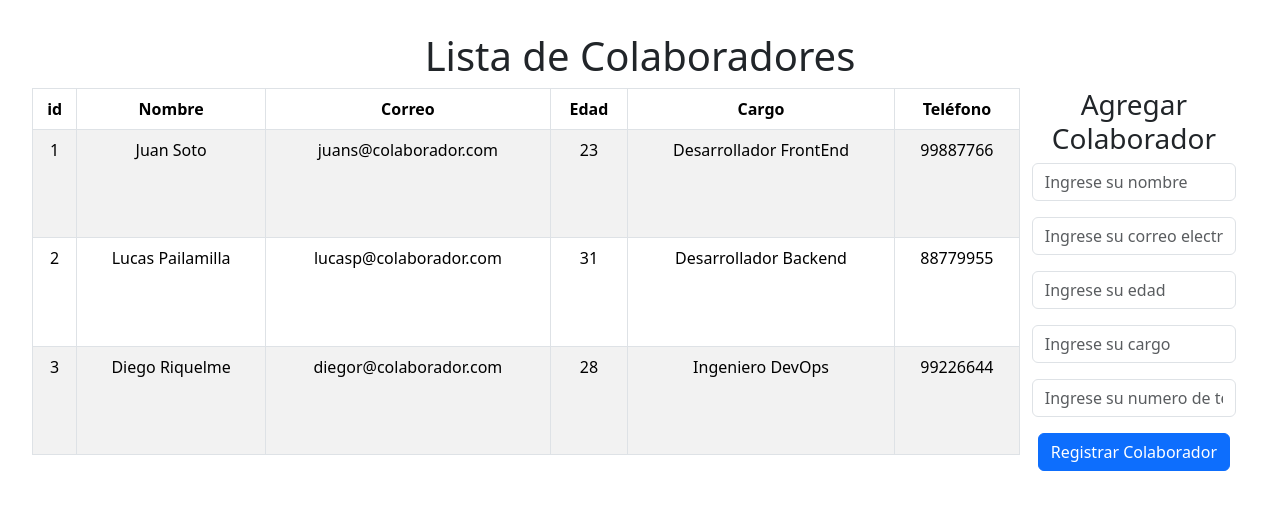
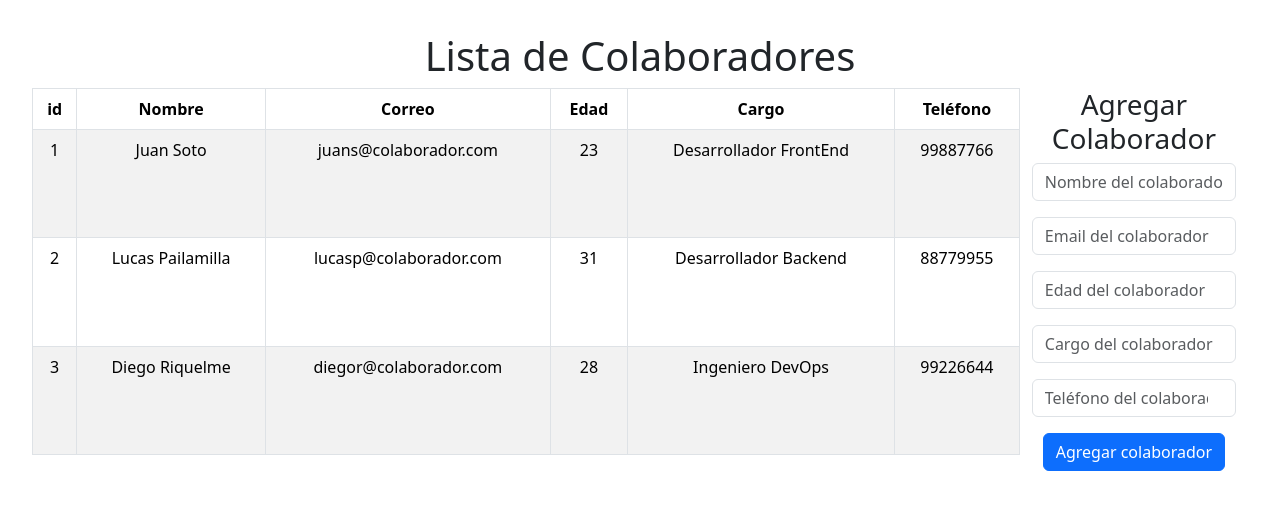
Before and after one commit to DomGP/Modulo04_Desafio_03_col, a React (Vite) app: page / in a window 1280 px wide. Shown: the top 510 px of the page. Built offline with nearby package versions, Linux system fonts and the light colour scheme.

Commit message:
dando funcionalidad a formualario

```diff
--- a/src/App.jsx
+++ b/src/App.jsx
@@ -1,3 +1,4 @@
+import { useState } from 'react'
 import { BaseColaboradores } from './BaseColaboradores'
 
 import './App.css'
@@ -10,17 +11,26 @@ import Subtitle from './components/Subtitle';
 
 function App() {
 
+  const [datos, setDatos] = useState(BaseColaboradores) //Se declara el estado llamado 'datos' que almacena a BaseColaboradores.
+
+  const agregarColaborador = (nuevoColaborador) => {
+    setDatos([...datos, nuevoColaborador])
+    //Esta función se va al componente formulario, para agregar los nuevos colaboradores al estado 'datos'
+  }
+
   return (
     <>
       <Header
         textTitle = 'Lista de Colaboradores'/>
       <div className='d-flex'>
         <Listado className='col-md-9'
-          datos = {BaseColaboradores} />
+          datos = {datos} />
           <div>
             <Subtitle
               textSubtitle = 'Agregar Colaborador' />
-            <Formulario className='col-md-3' />
+            <Formulario
+              className='col-md-3'
+              agregarColaborador = {agregarColaborador}/>
           </div>
       </div>
     </>
--- a/src/components/Formulario.jsx
+++ b/src/components/Formulario.jsx
@@ -1,81 +1,111 @@
 import { useState } from "react";
-const Formulario = () => {
 
-    const [colaborador, setColaborador] = useState({
+import Button from 'react-bootstrap/Button';
+import Form from 'react-bootstrap/Form';
+
+const Formulario = ({agregarColaborador}) => {
+
+    /* const [colaborador, setColaborador] = useState({
         nombre: "",
         email: "",
         edad: "",
         cargo: "",
         telefono: ""
-    });
-    const ingresoColab = (e) =>{
-        e.preventDefault()
-        setColaborador(e.target.value)
-    }
+    }); */
+
+  //ESTADOS DEL FORMULARIO
+  const [nombre, setNombre] = useState('')
+  const [correo, setCorreo] = useState('')
+  const [edad, setEdad] = useState('')
+  const [cargo, setCargo] = useState('')
+  const [telefono, setTelefono] = useState('')
+
+  const generarIdUnico = () => {
+    return Math.floor(Math.random() * 100)
+  }
+
+  const ingresoColab = (e) => {
+    e.preventDefault()
+    const nuevoColaborador = {
+      id: generarIdUnico(),
+      nombre,
+      correo,
+      edad,
+      cargo,
+      telefono,
+    };
+    agregarColaborador(nuevoColaborador)
+    //Limpia los campos despues de agregar el colaborador
+    setNombre('');
+    setCorreo('');
+    setEdad('');
+    setCargo('');
+    setTelefono('');
+  }
 
   return (
 
     <div className="container">
-      <form>
-        <div className="mb-3">
-          <input
-            type="text"
-            className="form-control"
-            id="exampleInputName1"
-            aria-describedby="nameHelp"
-            name="nombre"
-            value={colaborador.nombre}
-            placeholder="Ingrese su nombre"
-            onChange={ingresoColab}
-          />
-        </div>
-        <div className="mb-3">
-          <input
-            type="email"
-            className="form-control"
-            id="exampleInputEmail1"
-            name="email"
-            value={colaborador.email}
-            placeholder="Ingrese su correo electronico"
-            onChange={ingresoColab}
-          />
-        </div>
-        <div className="mb-3">
-          <input
-          type="text"
-          className="form-control"
-          id="exampleInputAge1"
-          name="edad"
-          value={colaborador.edad}
-          placeholder="Ingrese su edad"
-          onChange={ingresoColab}
-          />
+      <Form
+                className='formStyle'
+                onSubmit={ingresoColab}>
+                <Form.Group
+                    className="mb-3">
+                    <Form.Control
+                        className="inputShort"
+                        type="name"
+                        placeholder="Nombre del colaborador"
+                        value={nombre}
+                        onChange={(e) => setNombre(e.target.value)}/>
+                </Form.Group>
 
-        </div>
-        <div className="mb-3">
-          <input
-          type="text"
-          className="form-control"
-          id="exampleInputAge1"
-          name="cargo"
-          value={colaborador.cargo}
-          placeholder="Ingrese su cargo"
-          onChange={ingresoColab} />
-        </div>
-        <div className="mb-3">
-          <input
-          type="text"
-          className="form-control"
-          id="exampleInputPhoneNumber1"
-          name="telefono"
-          value={colaborador.telefono}
-          placeholder="Ingrese su numero de teléfono"
-          onChange={ingresoColab} />
-        </div>
-        <button type="submit" className="btn btn-primary">
-          Registrar Colaborador
-        </button>
-      </form>
+                <Form.Group
+                    className="mb-3">
+                    <Form.Control
+                        className="inputShort"
+                        type="email"
+                        placeholder="Email del colaborador"
+                        value={correo}
+                        onChange={(e) => setCorreo(e.target.value)}/>
+                </Form.Group>
+
+                <Form.Group
+                    className="mb-3">
+                    <Form.Control
+                        className="inputShort"
+                        type="number"
+                        placeholder="Edad del colaborador"
+                        value={edad}
+                        onChange={(e) => setEdad(e.target.value)}/>
+                </Form.Group>
+
+                <Form.Group
+                    className="mb-3">
+                    <Form.Control
+                        className="inputShort"
+                        type="text"
+                        placeholder="Cargo del colaborador"
+                        value={cargo}
+                        onChange={(e) => setCargo(e.target.value)}/>
+                </Form.Group>
+
+                <Form.Group
+                    className="mb-3">
+                    <Form.Control
+                        className="inputShort"
+                        type="number"
+                        placeholder="Teléfono del colaborador"
+                        value={telefono}
+                        onChange={(e) => setTelefono(e.target.value)}/>
+                </Form.Group>
+
+
+                <Button
+                    className='buttonStyle'
+                    type="submit">
+                    Agregar colaborador
+                </Button>
+            </Form>
       </div>
 
   );
--- a/src/index.css
+++ b/src/index.css
@@ -15,4 +15,5 @@
 
 body{
   min-height: 100vh;
+  background-image: linear-gradient();
 }
```
